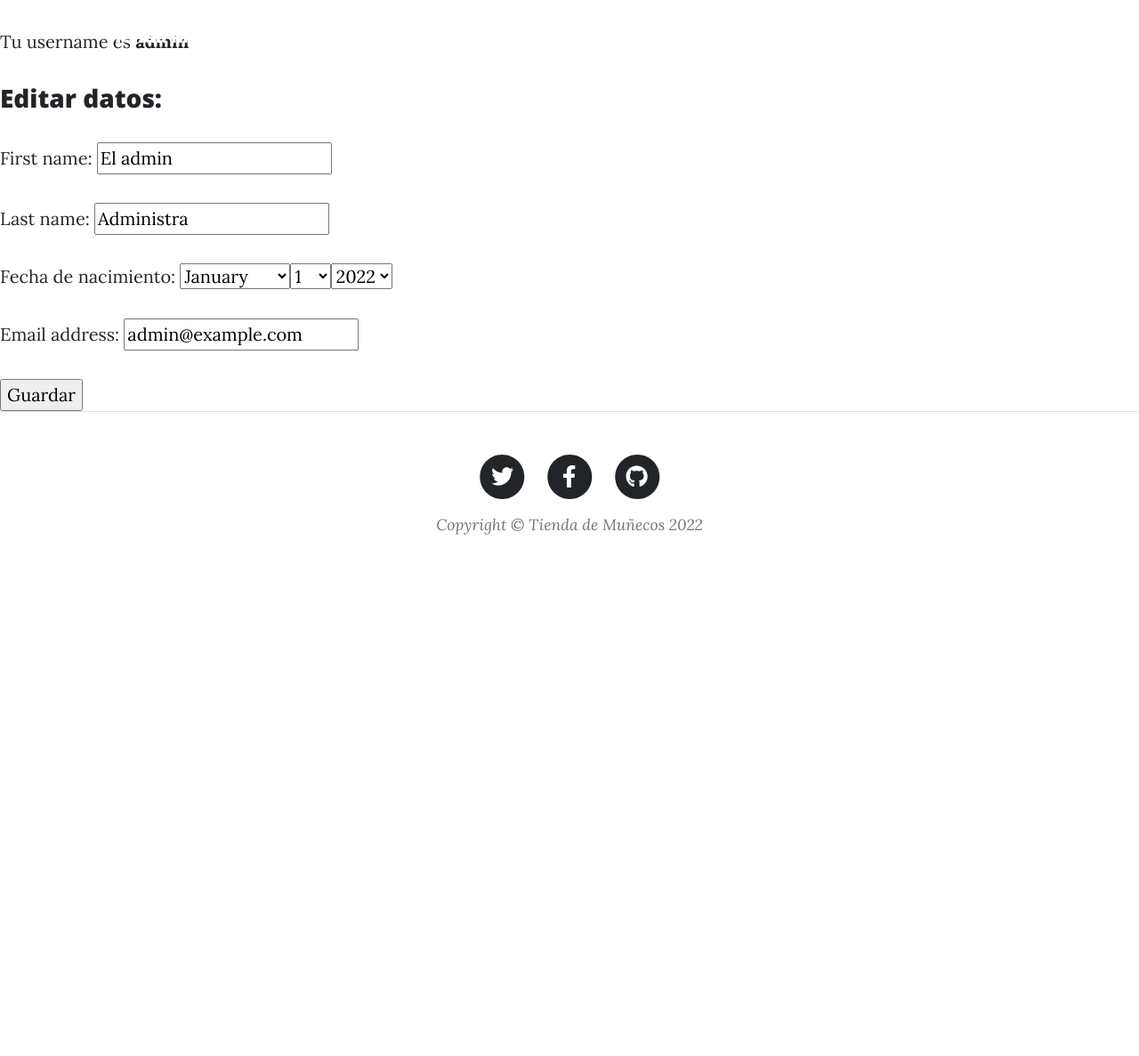
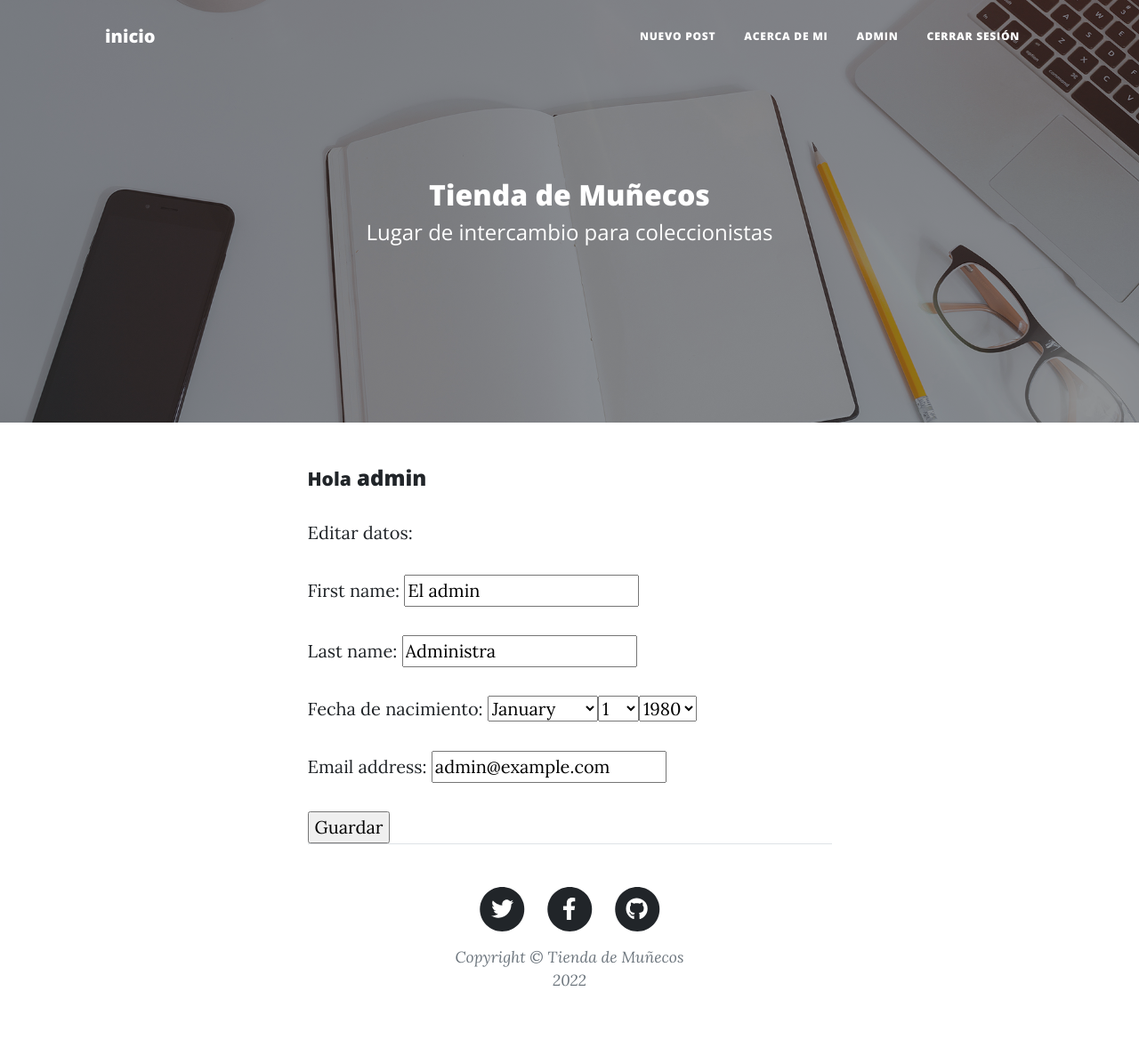
Before and after one commit to soyotrokevin/proyecto-final, a Django app: page /accounts/profile/ in a window 1280 px wide. Shown: the whole page at 89% size. Before the commit the page ends 601 px from the top, so only its background shows below. Run offline with Django 4.2, Linux system fonts and the light colour scheme; a user stored in the database is signed in; some libraries are stand-ins or nearby versions.

Commit message:
Mejoras en los templates

```diff
--- a/AppRegistro/forms.py
+++ b/AppRegistro/forms.py
@@ -13,9 +13,10 @@
         model = User
         fields = ['first_name', 'last_name', 'birth_date' ,'username', 'email', 'password1', 'password2']
 
+BIRTH_YEAR_CHOICES = ['1980', '1981', '1982']
 
 class UserUpdateForm(forms.ModelForm):
-    birth_date = forms.DateField(label='Fecha de nacimiento', widget=forms.SelectDateWidget)
+    birth_date = forms.DateField(label='Fecha de nacimiento', widget=forms.SelectDateWidget(years=BIRTH_YEAR_CHOICES))
     class Meta:
         model = User
         fields = ['first_name','last_name', 'birth_date' ,'email']
--- a/AppRegistro/templates/AppRegistro/login.html
+++ b/AppRegistro/templates/AppRegistro/login.html
@@ -5,6 +5,8 @@
 <form method="post">
   {% csrf_token %}
   {{ form.as_p }}
+  {{form.captcha}}
+
   <input type="submit" value="Iniciar Sesión" />
 </form>
 {% endblock contenido_base %}
--- a/AppRegistro/templates/AppRegistro/perfil.html
+++ b/AppRegistro/templates/AppRegistro/perfil.html
@@ -1,12 +1,36 @@
 {% extends "AppTienda/base.html" %}
 
 {% block contenido_base %}
-<p>Tu username es <b>{{ object.username }}</b></p>
+{% load static %}
 
-<h3>Editar datos:</h3>
+        <!-- Page Header-->
+    <header class="masthead" style="background-image: url('{% static 'AppTienda/assets/img/home-bg.jpg'%}')">
+        <div class="container position-relative px-4 px-lg-5">
+            <div class="row gx-4 gx-lg-5 justify-content-center">
+                <div class="col-md-10 col-lg-8 col-xl-7">
+                    <div class="site-heading">
+                        <h2>Tienda de Muñecos</h2>
+                        <span class="subheading">Lugar de intercambio para coleccionistas</span>
+                    </div>
+                </div>
+            </div>
+        </div>
+    </header>
+<main class="mb-4">
+  <div class="container px-4 px-lg-5">
+      <div class="row gx-4 gx-lg-5 justify-content-center">
+          <div class="col-md-10 col-lg-8 col-xl-7">
+            <h4> <small>Hola</small> {{ object.username }}</h4>
+
+            <p>Editar datos:</p>
             <form method="post">
               {% csrf_token %}
               {{ form.as_p }}
               <input type="submit" value="Guardar"/>
             </form>
             {% endblock contenido_base %}
+
+          </div>
+      </div>
+  </div>
+</main>
--- a/AppRegistro/templates/AppRegistro/registro.html
+++ b/AppRegistro/templates/AppRegistro/registro.html
@@ -15,7 +15,6 @@
                   <form method="post">
                     {% csrf_token %}
                     {{ form.as_p }}
-                    {{form.captcha}}
 
                     <input type="submit" value="Crear usuario" />
                   </form>
--- a/AppTienda/templates/AppTienda/acerca_de_mi.html
+++ b/AppTienda/templates/AppTienda/acerca_de_mi.html
@@ -1,9 +1,10 @@
 {% extends "AppTienda/base.html" %}
 
 {% block contenido_base %}
+{% load static %}
 
         <!-- Page Header-->
-        <header class="masthead" style="background-image: url('assets/img/about-bg.jpg')">
+    <header class="masthead" style="background-image: url('{% static 'AppTienda/assets/img/about-bg.jpg'%}')">
             <div class="container position-relative px-4 px-lg-5">
                 <div class="row gx-4 gx-lg-5 justify-content-center">
                     <div class="col-md-10 col-lg-8 col-xl-7">
--- a/AppTienda/templates/AppTienda/base.html
+++ b/AppTienda/templates/AppTienda/base.html
@@ -25,7 +25,7 @@
         <!-- Navigation-->
         <nav class="navbar navbar-expand-lg navbar-light" id="mainNav">
             <div class="container px-4 px-lg-5">
-                <a class="navbar-brand" href="{% url 'inicio' %}">Tienda Muñecos</a>
+                <a class="navbar-brand" href="{% url 'inicio' %}">inicio</a>
                 <button class="navbar-toggler" type="button" data-bs-toggle="collapse" data-bs-target="#navbarResponsive" aria-controls="navbarResponsive" aria-expanded="false" aria-label="Toggle navigation">
                     Menu
                     <i class="fas fa-bars"></i>
--- a/AppTienda/urls.py
+++ b/AppTienda/urls.py
@@ -1,10 +1,14 @@
 from django.urls import path
 from AppTienda import views
-from .views import PostCreateView
+from .views import PostCreateView,PostDetailView,UserPostListView
 
 urlpatterns = [
     path('', views.inicio, name = "inicio"),
     path('about/', views.acerca_de, name = "acerca_de"),
+
+    path('user/<str:username>', UserPostListView.as_view(), name='user-posts'),
+
     path('create/', PostCreateView.as_view(), name='posteo_nuevo'),
+    path('pages/<int:pk>/', PostDetailView.as_view(), name='post-detail'),
 
 ]
--- a/AppTienda/views.py
+++ b/AppTienda/views.py
@@ -14,7 +14,7 @@
 
 class PostListView(ListView):
     model = Post
-    template_name = 'blog/home.html'  # <app>/<model>_<viewtype>.html
+    template_name = 'AppTienda/home.html'  # <app>/<model>_<viewtype>.html
     context_object_name = 'posts'
     ordering = ['-date_posted']
     paginate_by = 2
--- a/requirements.txt
+++ b/requirements.txt
@@ -1,4 +1,9 @@
 asgiref==3.5.2
 Django==4.1.1
+django-ckeditor==6.5.1
+django-js-asset==2.0.0
+django-ranged-response==0.2.0
+django-simple-captcha==0.5.17
+Pillow==9.2.0
 sqlparse==0.4.2
 tzdata==2022.2
```
Also changed, not shown: AppTienda/templates/AppTienda/home.html (+11 -15 lines), AppTienda/templates/AppTienda/post_detail.html (added, +40 -0 lines), AppTienda/templates/AppTienda/post_form.html (+6 -3 lines), db.sqlite3. Lines whose indentation alone changed are shown as unchanged.
